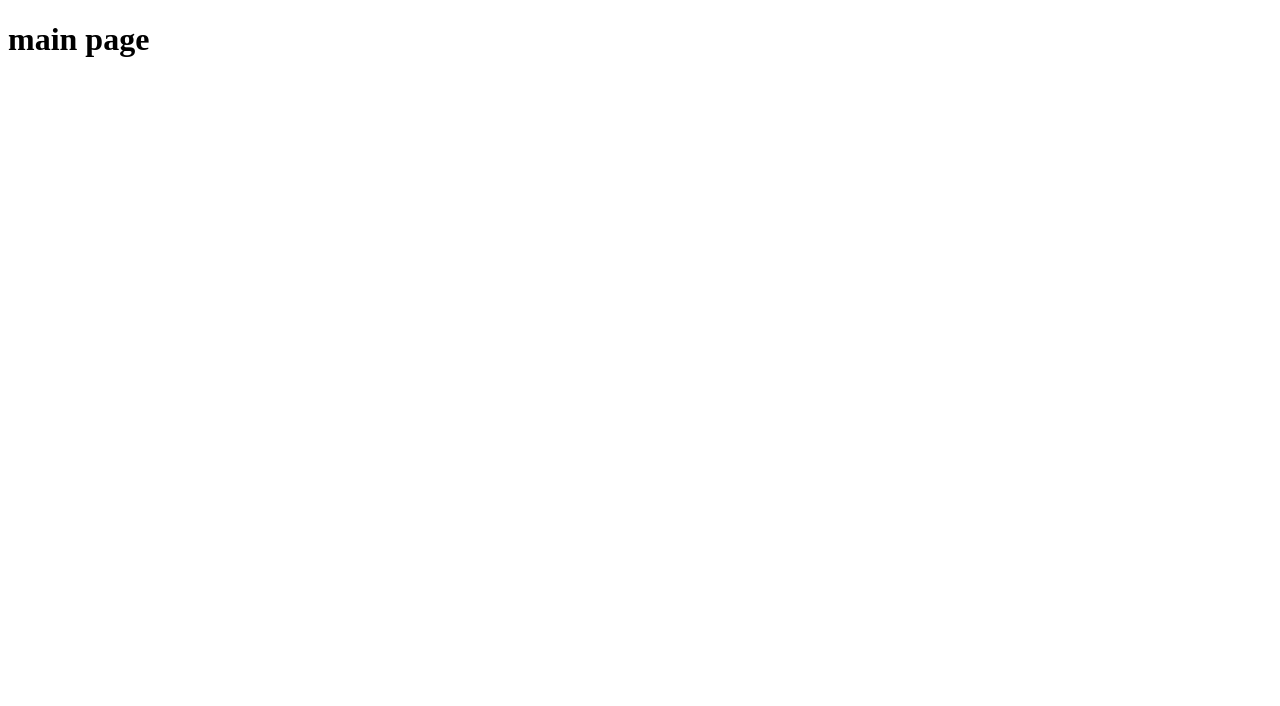
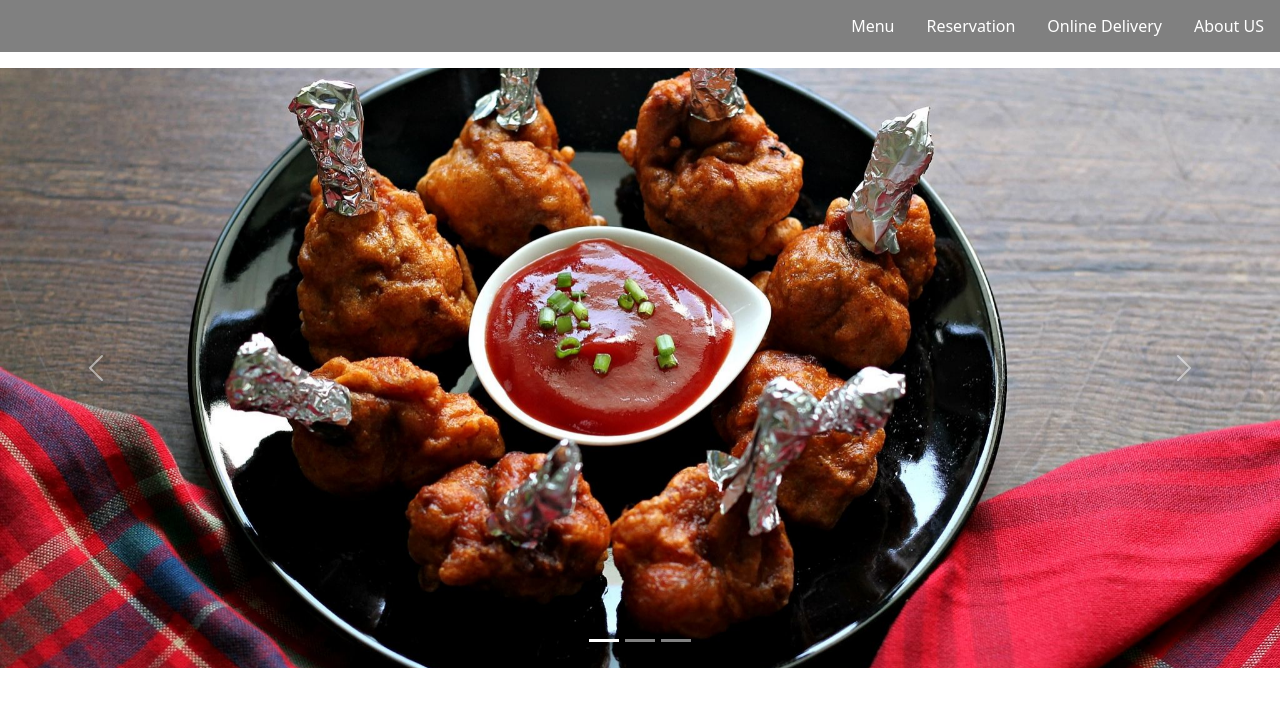
Before and after one commit to Hari-Priya-Chalasani/Career_Charge_Project, a plain HTML site: page index.html in a window 1280 px wide. Drawn offline with nearby package versions, Linux system fonts and the light colour scheme.

Commit message:
modified html and css and addimages

```diff
--- a/index.css
+++ b/index.css
@@ -0,0 +1,27 @@
+ul{
+    list-style-type: none;
+    margin: 0px;
+    padding: 0px;
+    overflow: hidden;
+    background-color: gray;
+    display: flex;
+    justify-content: end;
+}
+li{
+    float: left;
+}
+li a{
+    display: block;
+    padding: 8px;
+    color: white;
+    text-align: center;
+    padding: 14px 16px;
+    text-decoration: none;
+}
+
+li a:hover{
+    background-color: black;
+}
+.carousel{
+    width: 100%;
+}
--- a/index.html
+++ b/index.html
@@ -3,10 +3,47 @@
 <head>
     <meta charset="UTF-8">
     <meta name="viewport" content="width=device-width, initial-scale=1.0">
-    <title>Document</title>
+    <title>Resturant</title>
     <link rel="stylesheet" href="index.css">
+    <link href="https://cdn.jsdelivr.net/npm/bootstrap@5.3.2/dist/css/bootstrap.min.css" rel="stylesheet" integrity="sha384-T3c6CoIi6uLrA9TneNEoa7RxnatzjcDSCmG1MXxSR1GAsXEV/Dwwykc2MPK8M2HN" crossorigin="anonymous">
 </head>
 <body>
-    <h1>main page</h1>
+    <div>
+        <ul>
+            <li><a href="">Menu</a></li>
+            <li><a href="">Reservation</a></li>
+            <li><a href="">Online Delivery</a></li>
+            <li><a href="">About US</a></li>
+        </ul>
+    </div>
+    <div>
+        <div id="carouselExampleIndicators" class="carousel slide">
+            <div class="carousel-indicators">
+              <button type="button" data-bs-target="#carouselExampleIndicators" data-bs-slide-to="0" class="active" aria-current="true" aria-label="Slide 1"></button>
+              <button type="button" data-bs-target="#carouselExampleIndicators" data-bs-slide-to="1" aria-label="Slide 2"></button>
+              <button type="button" data-bs-target="#carouselExampleIndicators" data-bs-slide-to="2" aria-label="Slide 3"></button>
+            </div>
+            <div class="carousel-inner">
+              <div class="carousel-item active">
+                <img src="images/Chicken-Lollipops-1.jpg" class="d-block w-100" alt="..." height="600px" style="object-fit: cover;">
+              </div>
+              <div class="carousel-item">
+                <img src="images/boneless chicken masala curry.jpg" class="d-block w-100" alt="..." height="600px" style="object-fit: cover;">
+              </div>
+              <div class="carousel-item">
+                <img src="images/boneless chicken Biryani-1.jpg" class="d-block w-100" alt="..." height="600px" style="object-fit: cover;">
+              </div>
+            </div>
+            <button class="carousel-control-prev" type="button" data-bs-target="#carouselExampleIndicators" data-bs-slide="prev">
+              <span class="carousel-control-prev-icon" aria-hidden="true"></span>
+              <span class="visually-hidden">Previous</span>
+            </button>
+            <button class="carousel-control-next" type="button" data-bs-target="#carouselExampleIndicators" data-bs-slide="next">
+              <span class="carousel-control-next-icon" aria-hidden="true"></span>
+              <span class="visually-hidden">Next</span>
+            </button>
+          </div>
+    </div>
+    <script src="https://cdn.jsdelivr.net/npm/bootstrap@5.3.2/dist/js/bootstrap.bundle.min.js" integrity="sha384-C6RzsynM9kWDrMNeT87bh95OGNyZPhcTNXj1NW7RuBCsyN/o0jlpcV8Qyq46cDfL" crossorigin="anonymous"></script>
 </body>
 </html>
```
Also changed, not shown: images/Chicken-Lollipops-1.jpg (added), images/boneless chicken Biryani-1.jpg (added), images/boneless chicken masala curry.jpg (added).
